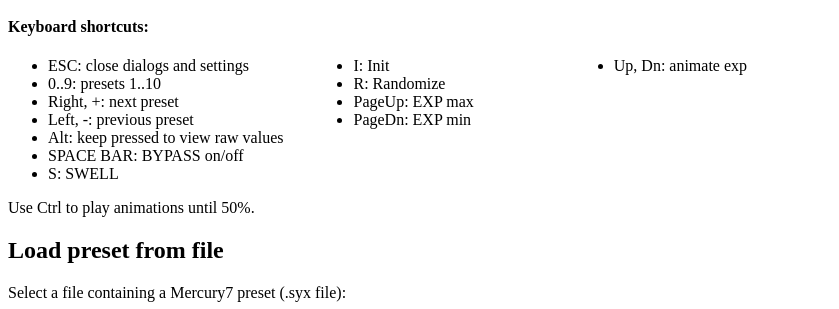
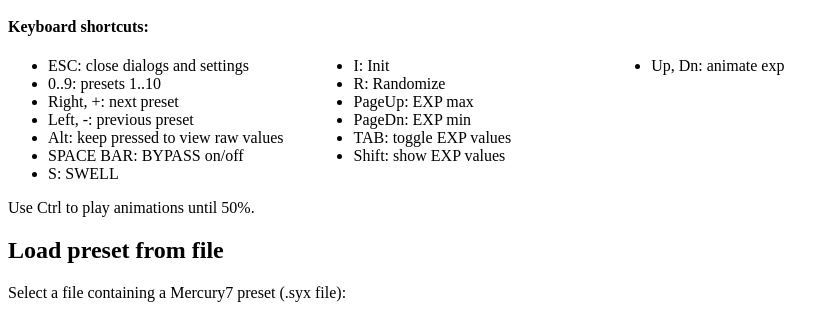
Before and after one commit to francoisgeorgy/mercury7-web-editor, a website: page src/index.html in a window 1280 px wide. Shown: the part 3878-4187 px from the top of the page, without its empty margins (0-839 px from the left). Drawn offline with Linux system fonts and the light colour scheme.

Commit message:
add missing key shortcuts from help dialog

```diff
--- a/src/index.html
+++ b/src/index.html
@@ -701,6 +701,8 @@
                         <li>R: Randomize</li>
                         <li>PageUp: EXP max</li>
                         <li>PageDn: EXP min</li>
+                        <li>TAB: toggle EXP values</li>
+                        <li>Shift: show EXP values</li>
                     </ul>
                     <ul style="margin-top: 0;margin-left:30px">
                     </ul>
```
